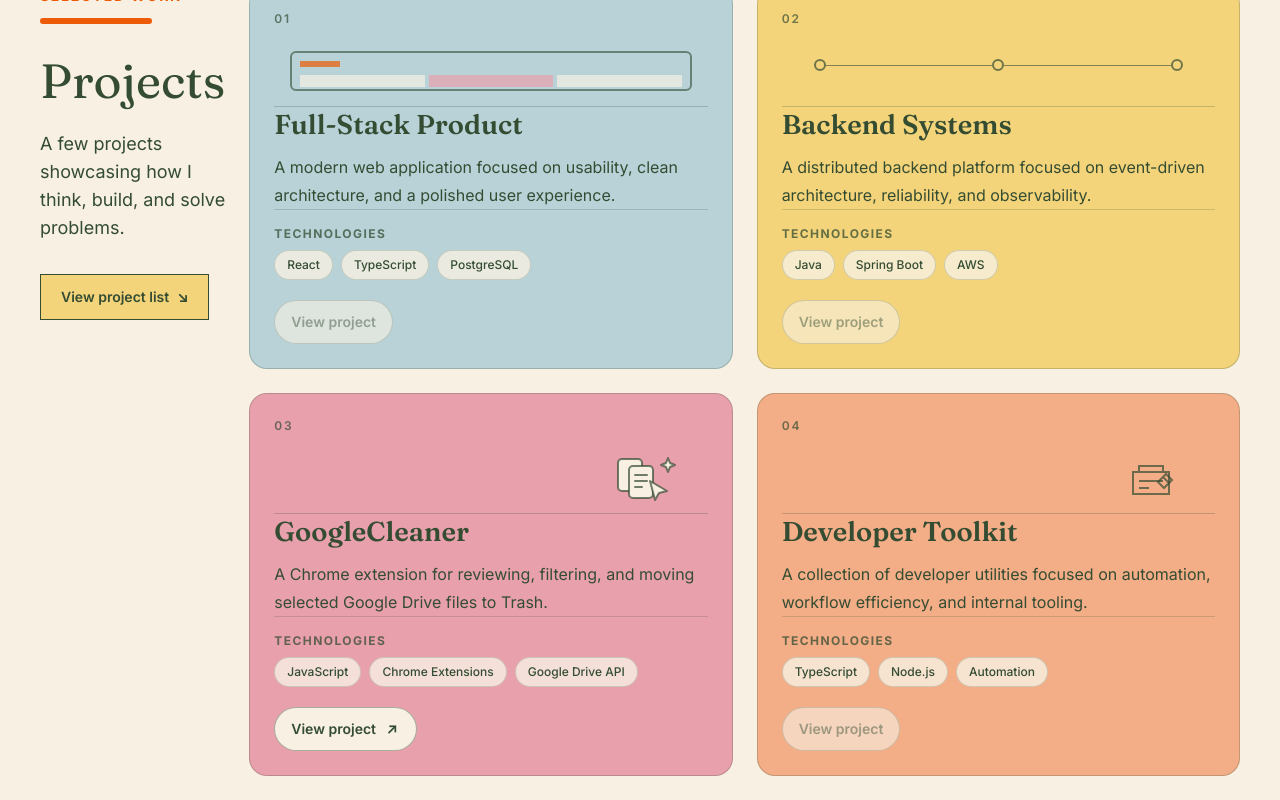
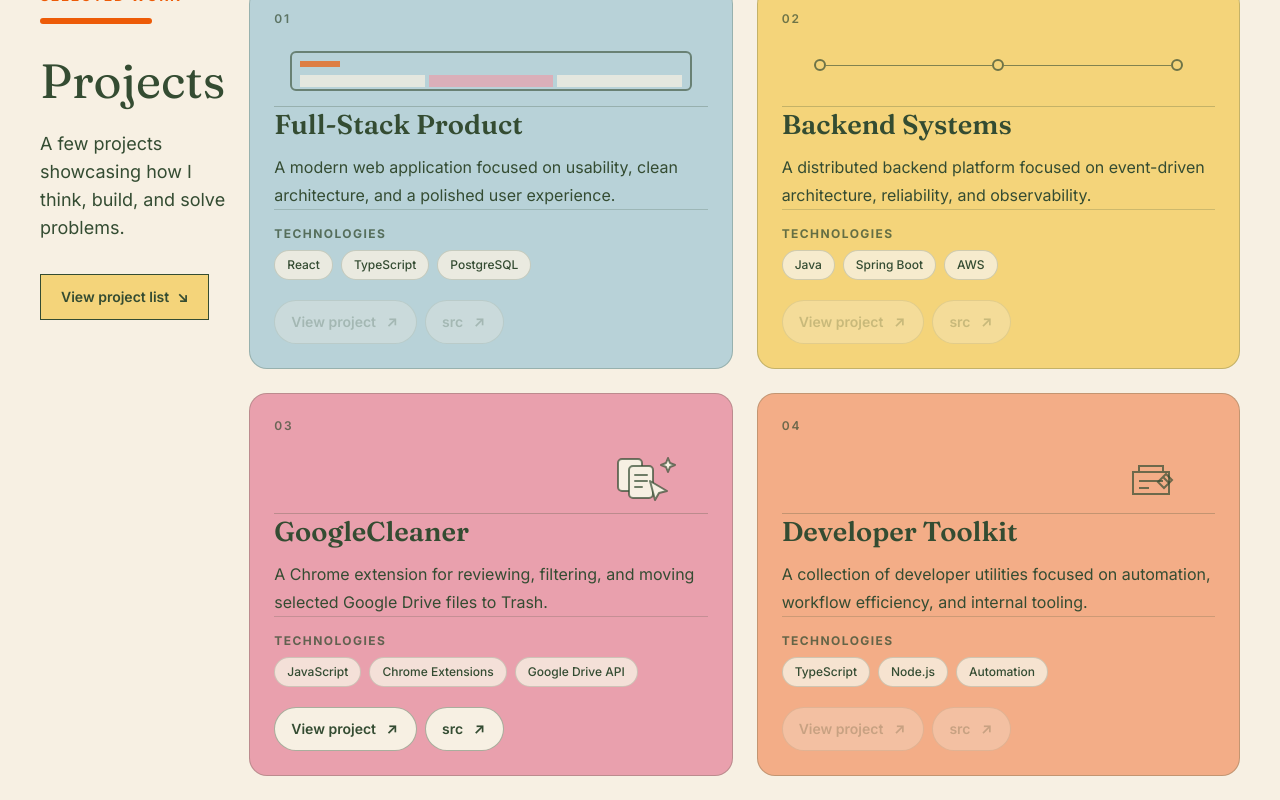
Before and after one commit to julsoyola/juliana-portfolio, a Next.js app: page / in a window 1280 px wide. Shown: the part 3021-3821 px from the top of the page. Built offline with nearby package versions, Linux system fonts and the light colour scheme.

Commit message:
Add live and source links to project cards

```diff
--- a/components/Projects.tsx
+++ b/components/Projects.tsx
@@ -5,6 +5,8 @@ const projects = [
       "A modern web application focused on usability, clean architecture, and a polished user experience.",
     stack: ["React", "TypeScript", "PostgreSQL"],
     tone: "bg-[var(--sky)]",
+    liveUrl: null,
+    githubUrl: null,
   },
   {
     title: "Backend Systems",
@@ -12,6 +14,8 @@ const projects = [
       "A distributed backend platform focused on event-driven architecture, reliability, and observability.",
     stack: ["Java", "Spring Boot", "AWS"],
     tone: "bg-[var(--mustard)]",
+    liveUrl: null,
+    githubUrl: null,
   },
   {
     title: "GoogleCleaner",
@@ -19,10 +23,8 @@ const projects = [
       "A Chrome extension for reviewing, filtering, and moving selected Google Drive files to Trash.",
     stack: ["JavaScript", "Chrome Extensions", "Google Drive API"],
     tone: "bg-[var(--pink)]",
-    link: {
-      label: "View project",
-      url: "https://github.com/julsoyola/googleCleaner#readme",
-    },
+    liveUrl: "https://chromewebstore.google.com/detail/googlecleaner/acijddppbcekpnlddndfomahlpgcnfoe",
+    githubUrl: "https://github.com/julsoyola/googleCleaner#readme",
   },
   {
     title: "Developer Toolkit",
@@ -30,11 +32,13 @@ const projects = [
       "A collection of developer utilities focused on automation, workflow efficiency, and internal tooling.",
     stack: ["TypeScript", "Node.js", "Automation"],
     tone: "bg-[#F3AD87]",
+    liveUrl: null,
+    githubUrl: null,
   },
 ];
 
 const projectControlClassName =
-  "mt-5 inline-flex min-h-11 self-start items-center justify-center gap-2 rounded-full border px-4 py-2 text-sm font-semibold";
+  "inline-flex min-h-11 items-center justify-center gap-2 rounded-full border px-4 py-2 text-sm font-semibold";
 
 export default function Projects() {
   return (
@@ -165,25 +169,35 @@ export default function Projects() {
                       </ul>
                     </div>
 
-                    {project.link ? (
+                    <div className="mt-5 flex gap-[8px]">
+                      {[
+                        { label: "View project", url: project.liveUrl },
+                        { label: "src", url: project.githubUrl },
+                      ].map(({ label, url }) =>
+                        url ? (
                           <a
-                        href={project.link.url}
+                            key={label}
+                            href={url}
                             target="_blank"
                             rel="noopener noreferrer"
                             className={`${projectControlClassName} border-[var(--forest)]/40 bg-[var(--paper)] text-[var(--forest)] transition-colors hover:border-[var(--forest)]/70 hover:bg-[var(--paper)]/80`}
                           >
-                        {project.link.label}
+                            {label}
                             <span aria-hidden="true" className="inline-flex h-4 w-4 items-center justify-center leading-none">↗</span>
                           </a>
                         ) : (
                           <button
+                            key={label}
                             type="button"
                             disabled
-                        className={`${projectControlClassName} cursor-default border-[var(--forest)]/20 bg-[var(--paper)]/60 text-[var(--forest)]/45`}
+                            className={`${projectControlClassName} pointer-events-none cursor-not-allowed border-[var(--forest)]/20 bg-[var(--paper)]/60 text-[var(--forest)]/45 opacity-50`}
                           >
-                        View project
+                            {label}
+                            <span aria-hidden="true" className="inline-flex h-4 w-4 items-center justify-center leading-none">↗</span>
                           </button>
+                        ),
                       )}
+                    </div>
                   </div>
                 </article>
               </div>
```
Lines whose indentation alone changed are shown as unchanged.
